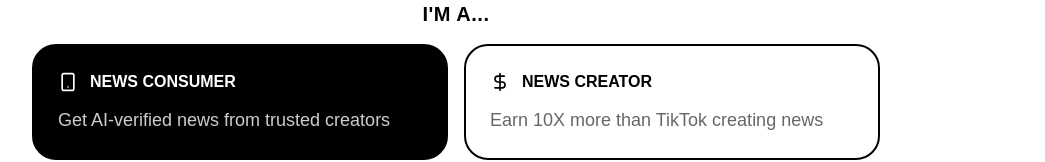
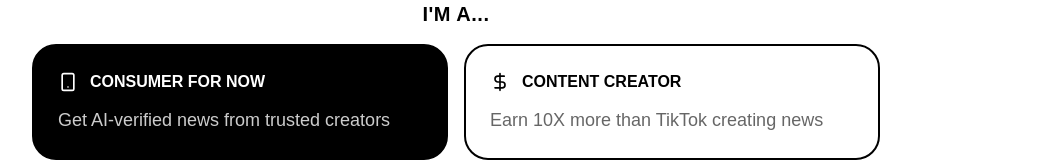
Before and after one commit to panha-liger/QuickNewsLandingPage, a Next.js app: page / in a window 1280 px wide. Shown: the part 2510-2672 px from the top of the page, without its empty margins (184-1229 px from the left). Built offline with nearby package versions, Linux system fonts and the light colour scheme.

Commit message:
fix: waitlist type title change

```diff
--- a/components/JoinWaitlist.tsx
+++ b/components/JoinWaitlist.tsx
@@ -84,7 +84,7 @@
               />
               <div className="flex items-center gap-3">
                 <Smartphone className="w-5 h-5" />
-                <span className="font-telegraf font-bold text-base">NEWS CONSUMER</span>
+                <span className="font-telegraf font-bold text-base">CONSUMER FOR NOW</span>
               </div>
               <p className={`text-lg font-telegraf ${role === 'user' ? 'text-white/80' : 'text-black/60'}`}>
                 Get AI-verified news from trusted creators
@@ -105,7 +105,7 @@
               />
               <div className="flex items-center gap-3">
                 <DollarSign className="w-5 h-5" />
-                <span className="font-telegraf font-bold text-base">NEWS CREATOR</span>
+                <span className="font-telegraf font-bold text-base">CONTENT CREATOR</span>
               </div>
               <p className={`text-lg font-telegraf ${role === 'creator' ? 'text-white/80' : 'text-black/60'}`}>
                 Earn 10X more than TikTok creating news
```
